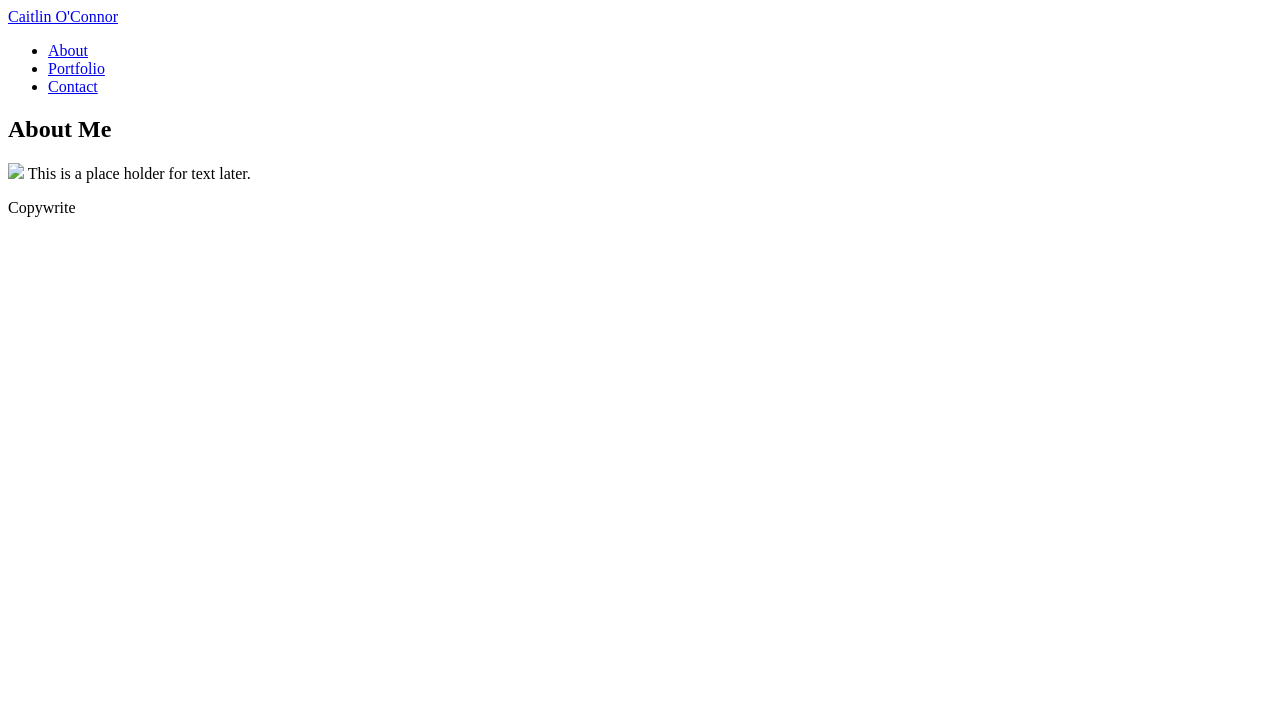
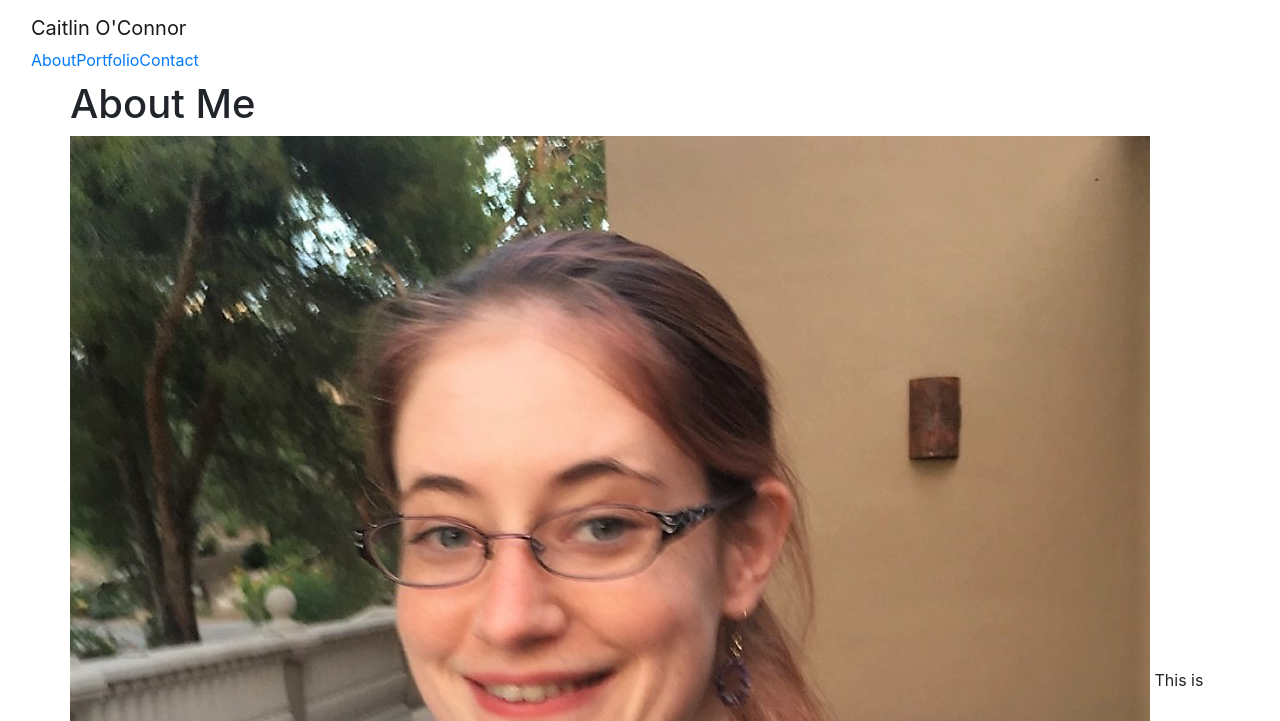
Before and after one commit to Cmoconnor0823/Bootstrap-Portfolio, a plain HTML site: page index.html in a window 1280 px wide. Shown: the top 721 px of the page. Drawn offline with nearby package versions, Linux system fonts and the light colour scheme.

Commit message:
Images added

```diff
--- a/index.html
+++ b/index.html
@@ -6,16 +6,17 @@
         <meta name="viewport" content="width=device-width, initial-scale=1">
 
             <!-- Bootstrap CSS -->
-            <link type="text/javascript" rel="stylesheet" href="assets\Bootstrap files\bootstrap-4.1.3-dist\css\bootstrap.css"></link>
+            <!--<link type="text/javascript" rel="stylesheet" href="assets\Bootstrap files\bootstrap-4.1.3-dist\css\bootstrap.css"></link> -->
 
             <!-- Bootstrap js -->
 
-            <link type="text/javascript" rel="stylesheet" href="assets\Bootstrap files\bootstrap-4.1.3-dist\js\bootstrap.js"></link>
+            <!--<link type="text/javascript" rel="stylesheet" href="assets\Bootstrap files\bootstrap-4.1.3-dist\js\bootstrap.js"></link> -->
 
 
     <!--Link to external CSS Style sheet-->
+        <link rel="stylesheet" href="https://stackpath.bootstrapcdn.com/bootstrap/4.1.3/css/bootstrap.min.css" integrity="sha384-MCw98/SFnGE8fJT3GXwEOngsV7Zt27NXFoaoApmYm81iuXoPkFOJwJ8ERdknLPMO" crossorigin="anonymous">
 
-            <link rel="stylesheet" type="text/css" href="./assets/css/style.css">
+         <!--  <link rel="stylesheet" type="text/css" href="./assets/css/style.css"> -->
         <title>
             Bootstrap Portfolio
         </title>
@@ -43,7 +44,8 @@
 
 
 
-            <Article class="">
+            <div class="container">
+                <div class="row">
 
                     <h1> About Me</h1>
                         <p>
@@ -53,7 +55,8 @@
 
                         </p>
 
-             </article>
+                </div>
+            </div>
 
             <footer class="page-footer">
 
```
Also changed, not shown: assets/images/14047339_1423358194347175_489343758833753820_o.jpg (added), assets/images/IMG_2740 (2).JPG (added), assets/images/IMG_2740 (3).JPG (added), assets/images/cat.jpg (added), assets/images/concrete_seamless.png (added), assets/images/technics-q-c-640-480-1.jpg (added), assets/images/technics-q-c-640-480-2.jpg (added), assets/images/technics-q-c-640-480-5.jpg (added), assets/images/technics-q-c-640-480-7.jpg (added), assets/images/technics-q-c-640-480-9.jpg (added).
